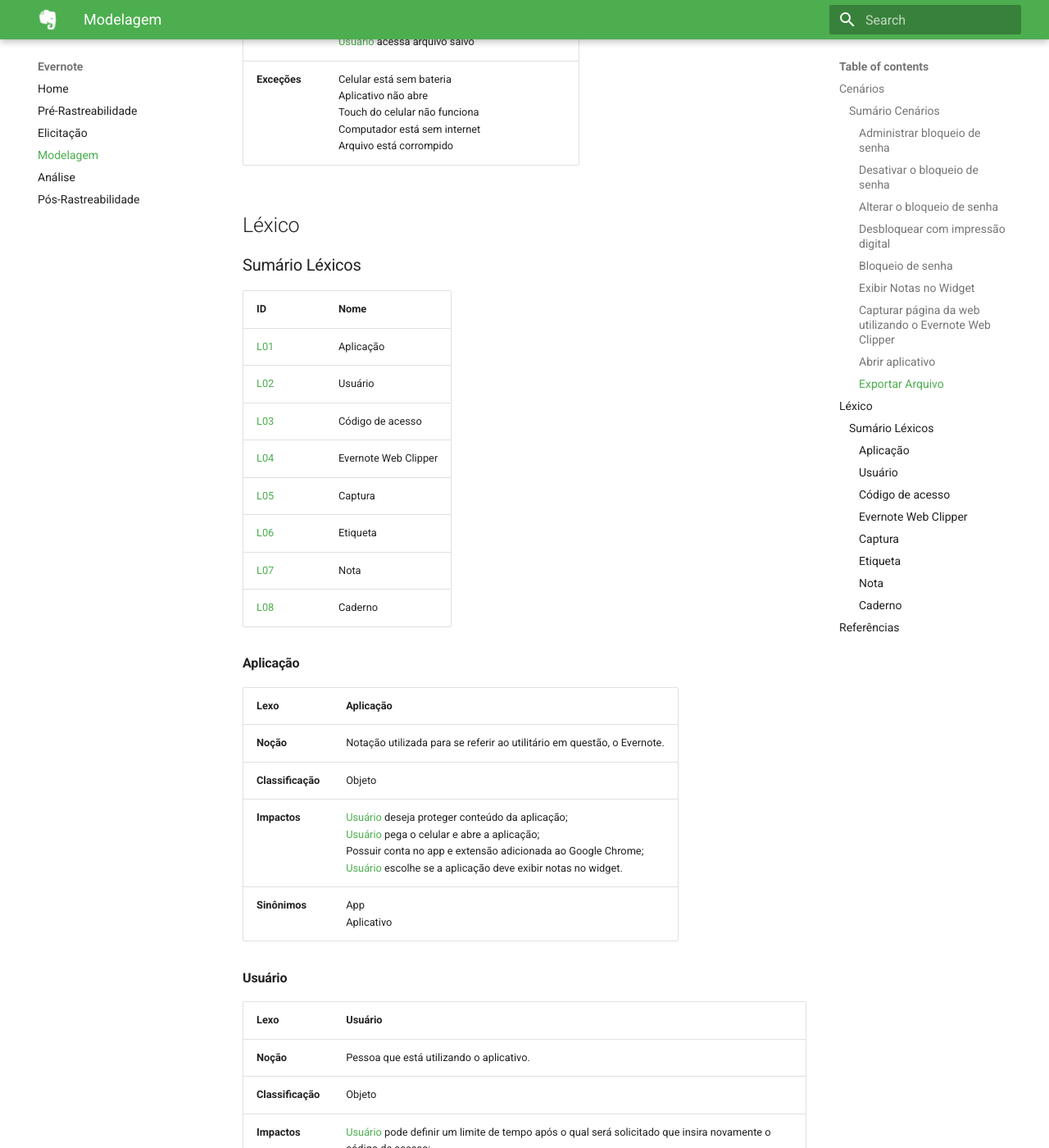
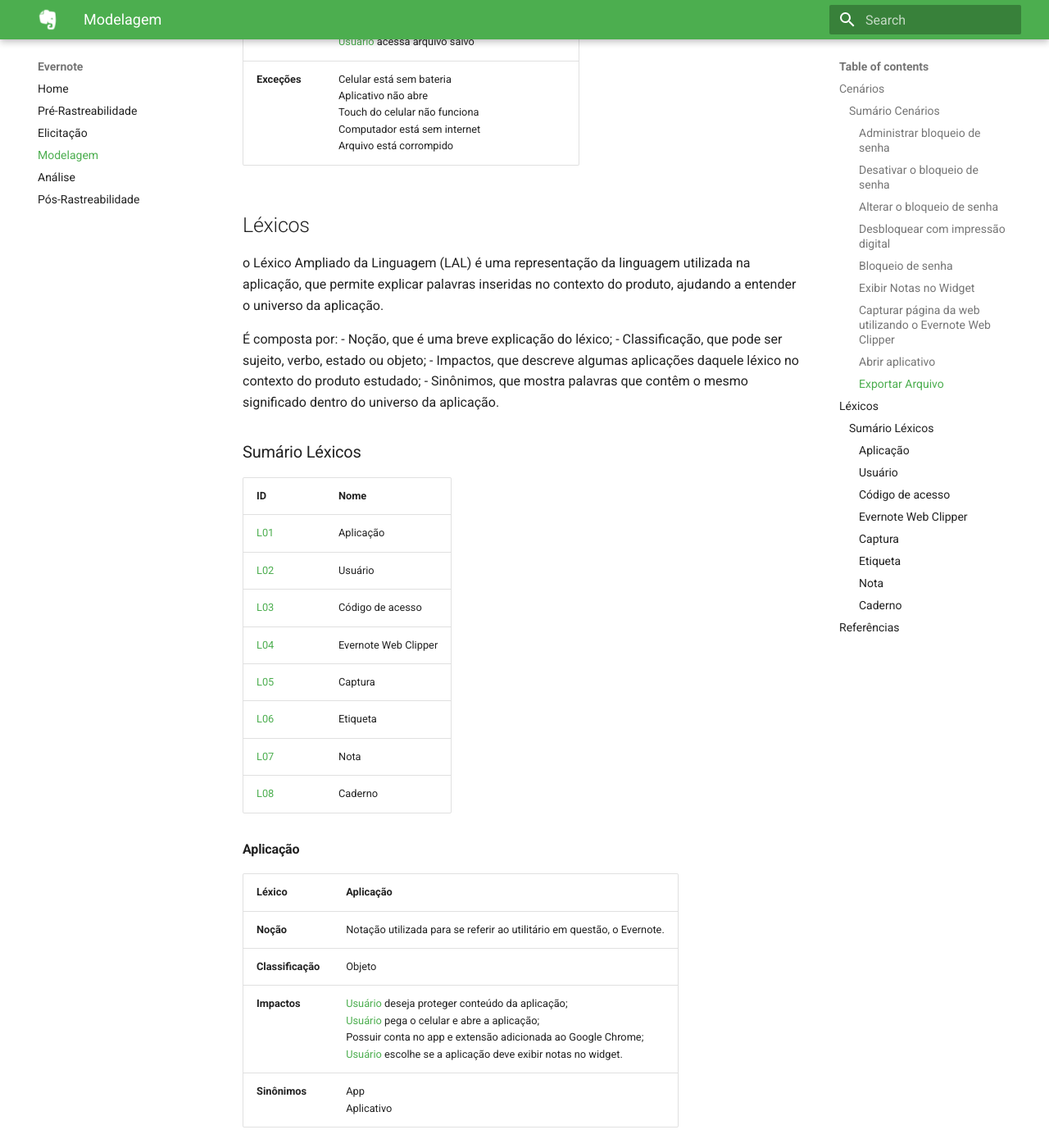
Before and after one commit to Requisitos-2018-2-Evernote/Evernote, an MkDocs documentation site: the page built from docs/Modelagem.md, in a window 1280 px wide and 1400 px high, scrolled down 6424 px. Shown: the whole window at 82% size. Built offline with MkDocs 1.6.1 and Material for MkDocs 9.7.7, drawn with Linux system fonts in a browser that asks for light colours; old or Windows-style settings are respelled for this version of MkDocs; some of the changed text lies outside the part shown.

Commit message:
Add explicacao lexico e referencia

```diff
--- a/docs/Modelagem.md
+++ b/docs/Modelagem.md
@@ -118,7 +118,15 @@
 | **Episódios** | [Usuário](https://requisitos-2018-2-evernote.github.io/Evernote/Modelagem/#usuario) salva pdf pelo computador em uma [nota](https://requisitos-2018-2-evernote.github.io/Evernote/Modelagem/#nota)<br> [Usuário](https://requisitos-2018-2-evernote.github.io/Evernote/Modelagem/#usuario) abre o aplicativo pelo celular <br> [Usuário](https://requisitos-2018-2-evernote.github.io/Evernote/Modelagem/#usuario) acessa arquivo salvo |
 | **Exceções** | Celular está sem bateria <br> Aplicativo não abre <br> Touch do celular não funciona <br> Computador está sem internet <br> Arquivo está corrompido |
 
-## Léxico
+## Léxicos
+
+o Léxico Ampliado da Linguagem (LAL) é uma  representação da linguagem utilizada na aplicação, que permite explicar palavras inseridas no contexto do produto, ajudando a entender o universo da aplicação.
+
+É composta por:
+- Noção, que é uma breve explicação do léxico;
+- Classificação, que pode ser sujeito, verbo, estado ou objeto;
+- Impactos, que descreve algumas aplicações daquele léxico no contexto do produto estudado;
+- Sinônimos, que mostra palavras que contêm o mesmo significado dentro do universo da aplicação.
 
 ### Sumário Léxicos
 |ID| Nome |
@@ -134,7 +142,7 @@
 
 #### Aplicação
 
-| Lexo | Aplicação |
+| Léxico | Aplicação |
 |-----------|------------------|
 | **Noção** | Notação utilizada para se referir ao utilitário em questão, o Evernote. |
 | **Classificação** | Objeto |
@@ -143,7 +151,7 @@
 
 #### Usuário
 
-| Lexo | Usuário |
+| Léxico | Usuário |
 |-----------|------------------|
 | **Noção** | Pessoa que está utilizando o aplicativo. |
 | **Classificação** | Objeto |
@@ -152,7 +160,7 @@
 
 #### Código de acesso
 
-| Lexo | Código de Acesso |
+| Léxico | Código de Acesso |
 |-----------|------------------|
 | **Noção** | Sequência de 4 números utilizada para desbloquear o aplicativo. |
 | **Classificação** | Objeto |
@@ -161,7 +169,7 @@
 
 #### Evernote Web Clipper
 
-| Lexo | Evernote Web Clipper |
+| Léxico | Evernote Web Clipper |
 |-----------|------------------|
 | **Noção** | Extensão do Google Chrome utilizada para capturar páginas da web e salvar como nota no Evernote. |
 | **Classificação** | Objeto |
@@ -170,7 +178,7 @@
 
 #### Captura
 
-| Lexo | Captura |
+| Léxico | Captura |
 |-----------|------------------|
 | **Noção** | Parte de uma página da web que será salva em uma nota. |
 | **Classificação** | Objeto |
@@ -179,7 +187,7 @@
 
 #### Etiqueta
 
-| Lexo | Etiqueta |
+| Léxico | Etiqueta |
 |-----------|------------------|
 | **Noção** | Classificação de uma nota, facilitando encontrar notas que possuem a mesma etiqueta. |
 | **Classificação** | Objeto |
@@ -188,7 +196,7 @@
 
 #### Nota
 
-| Lexo | Nota |
+| Léxico | Nota |
 |-----------|------------------|
 | **Noção** | Arquivo contendo anotações do usuário, que fica armazenado em nuvem no Evernote. |
 | **Classificação** | Objeto |
@@ -197,7 +205,7 @@
 
 #### Caderno
 
-| Lexo | Caderno |
+| Léxico | Caderno |
 |-----------|------------------|
 | **Noção** | Agrupador de notas no Evernote. |
 | **Classificação** | Objeto |
@@ -206,3 +214,5 @@
 
 ## Referências
 LEITE, Jair. Usando cenários para descobrir requisitos. Disponível [aqui](http://engenhariadesoftware.blogspot.com/2007/05/usando-cenrios-para-descobrir.html). Acesso em: 18 de setembro de 2018.
+
+ALMENTERO, Eduardo Kinder. Léxico Ampliado da Linguagem (LAL). Disponível [aqui](https://engenhariaderequisitos.wordpress.com/2012/04/03/aula-do-dia-0304-lexico-ampliado-da-linguagem-lal-2/). Acesso em: 19 de setembro de 2018.
```
